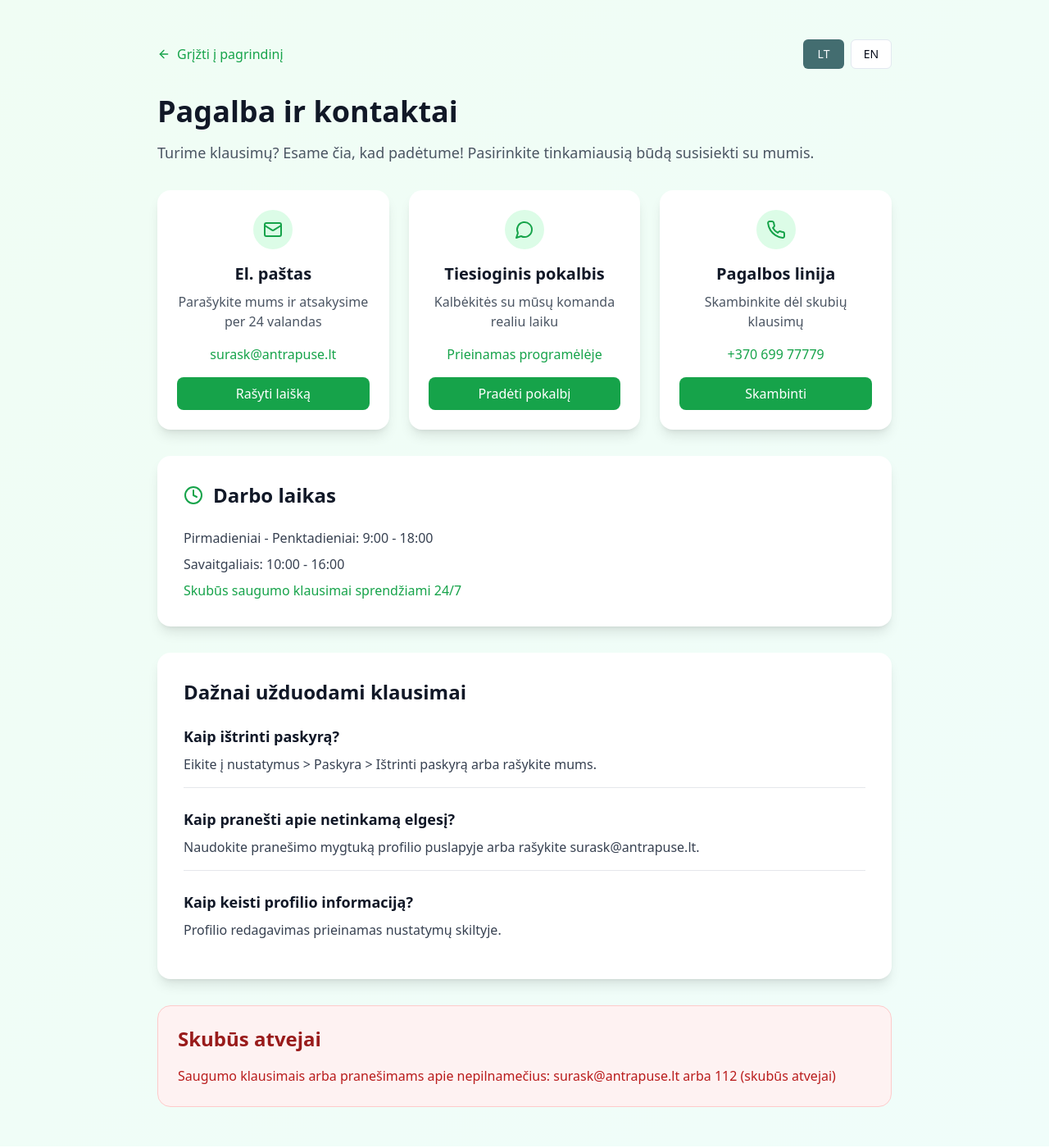
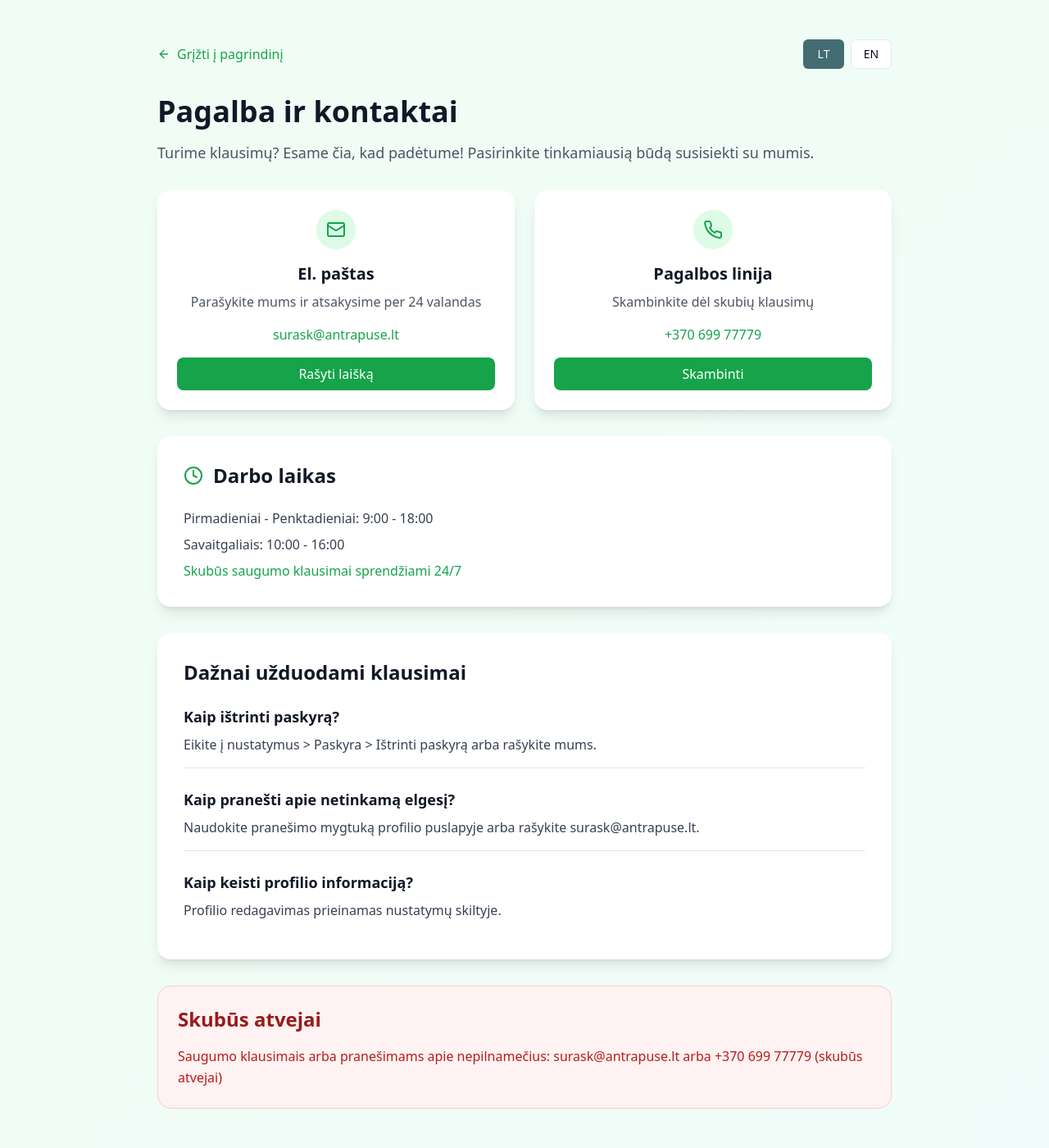
Before and after one commit to paiir/finderis-landing, a React (Vite) app: page /support in a window 1280 px wide. Shown: the whole page at 82% size. Built offline with nearby package versions, Linux system fonts and the light colour scheme.

Commit message:
Update support page
Change phone number and remove chat card.

```diff
--- a/src/pages/Support.tsx
+++ b/src/pages/Support.tsx
@@ -17,13 +17,6 @@ const Support = () => {
           description: "Parašykite mums ir atsakysime per 24 valandas",
           contact: "surask@antrapuse.lt",
           action: "Rašyti laišką"
-        },
-        {
-          icon: <MessageCircle className="w-6 h-6" />,
-          title: "Tiesioginis pokalbis",
-          description: "Kalbėkitės su mūsų komanda realiu laiku",
-          contact: "Prieinamas programėlėje",
-          action: "Pradėti pokalbį"
         },
         {
           icon: <Phone className="w-6 h-6" />,
@@ -67,13 +60,6 @@ const Support = () => {
           description: "Write to us and we'll respond within 24 hours",
           contact: "surask@antrapuse.lt",
           action: "Send Email"
-        },
-        {
-          icon: <MessageCircle className="w-6 h-6" />,
-          title: "Live Chat",
-          description: "Chat with our team in real-time",
-          contact: "Available in-app",
-          action: "Start Chat"
         },
         {
           icon: <Phone className="w-6 h-6" />,
@@ -132,7 +118,7 @@ const Support = () => {
 
         <div className="space-y-8">
           {/* Contact Methods */}
-          <div className="grid md:grid-cols-3 gap-6">
+          <div className="grid md:grid-cols-2 gap-6">
             {currentContent.methods.map((method, index) => (
               <div key={index} className="bg-white rounded-2xl shadow-lg p-6 text-center">
                 <div className="inline-flex items-center justify-center w-12 h-12 bg-green-100 rounded-full mb-4">
@@ -183,8 +169,8 @@ const Support = () => {
             </h2>
             <p className="text-red-700 leading-relaxed">
               {language === 'lt'
-                ? 'Saugumo klausimais arba pranešimams apie nepilnamečius: surask@antrapuse.lt arba 112 (skubūs atvejai)'
-                : 'For safety issues or reports about minors: surask@antrapuse.lt or 112 (emergency cases)'
+                ? 'Saugumo klausimais arba pranešimams apie nepilnamečius: surask@antrapuse.lt arba +370 699 77779 (skubūs atvejai)'
+                : 'For safety issues or reports about minors: surask@antrapuse.lt or +370 699 77779 (emergency cases)'
               }
             </p>
           </div>
```
